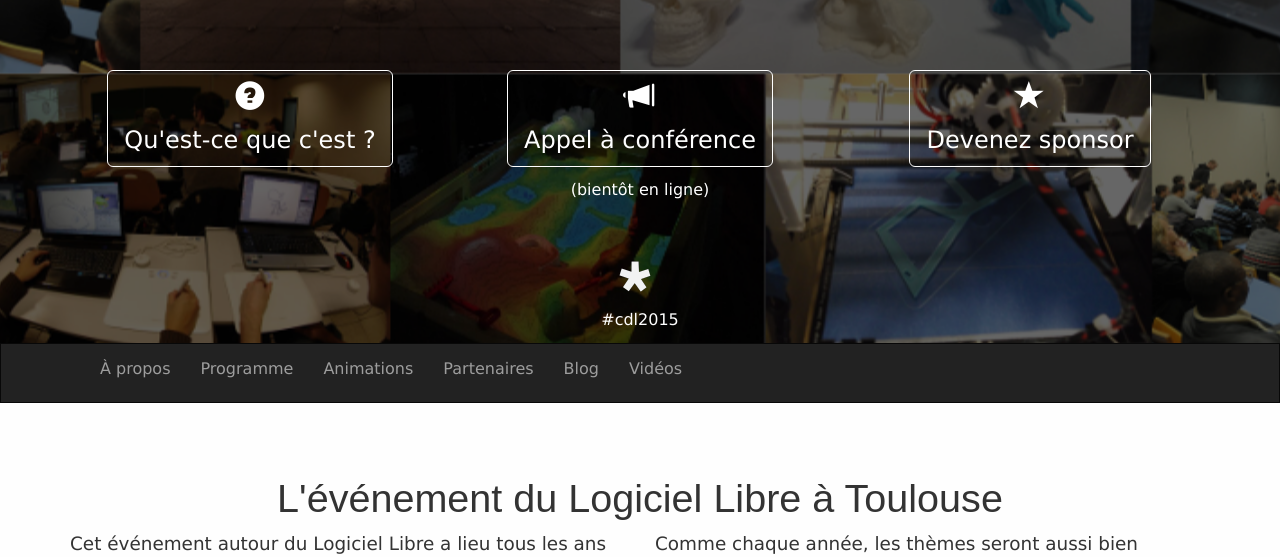
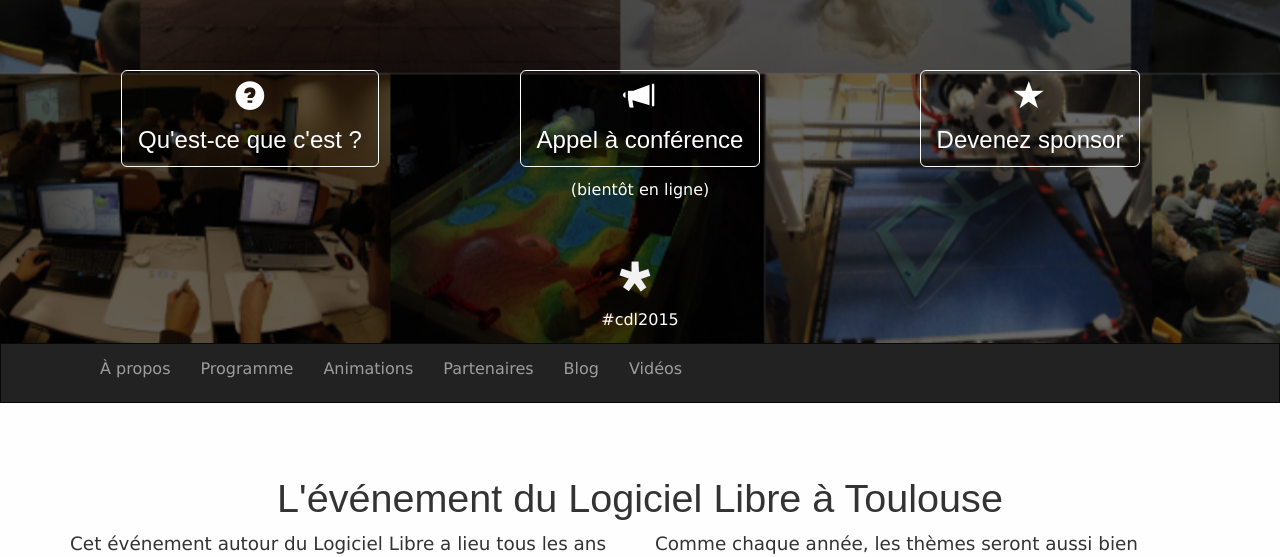
Before and after one commit to slestang/cdl-site-teasing, a website: page www/index.html in a window 1280 px wide. Shown: the part 195-752 px from the top of the page. Drawn offline with Linux system fonts and the light colour scheme; files whose address does not match are found by name; a web font is replaced by a local one.

Commit message:
CTA in heading font family

```diff
--- a/src/less/header.less
+++ b/src/less/header.less
@@ -28,6 +28,7 @@
 .btn-cta {
     background-color: transparent;
     border-color: #FFF;
+    font-family: @headings-font-family;
     font-size: 1.5em;
     margin-bottom: 0.5em;
     &:hover {
--- a/www/index.html
+++ b/www/index.html
@@ -33,10 +33,10 @@
                       </a>
                     </div>
                     <div class="col-md-4">
-                      <button class="btn btn-lg btn-cta">
-                      <span class="glyphicon glyphicon-bullhorn"></span>
-                      Appel &agrave; conf&eacute;rence
-                      </button>
+                      <a class="btn btn-lg btn-cta">
+                        <span class="glyphicon glyphicon-bullhorn"></span>
+                        Appel &agrave; conf&eacute;rence
+                      </a>
                       <p>(bient&ocirc;t en ligne)</p>
                     </div>
                     <div class="col-md-4">
```
Also changed, not shown: www/css/styles.css, www/css/styles.min.css.
